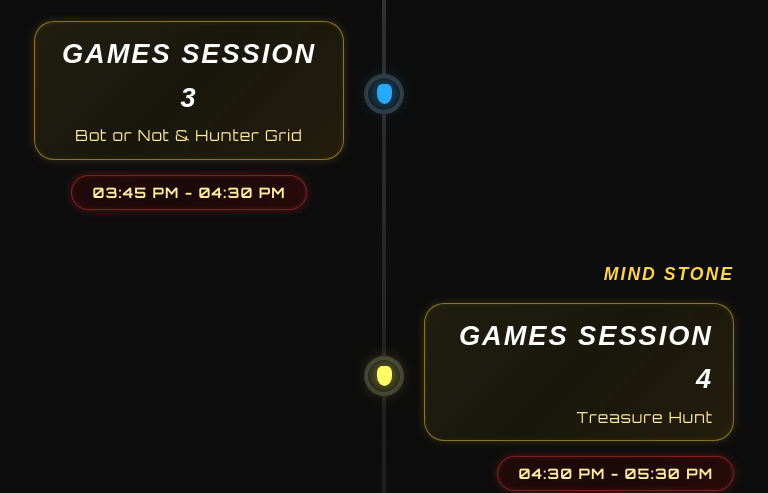
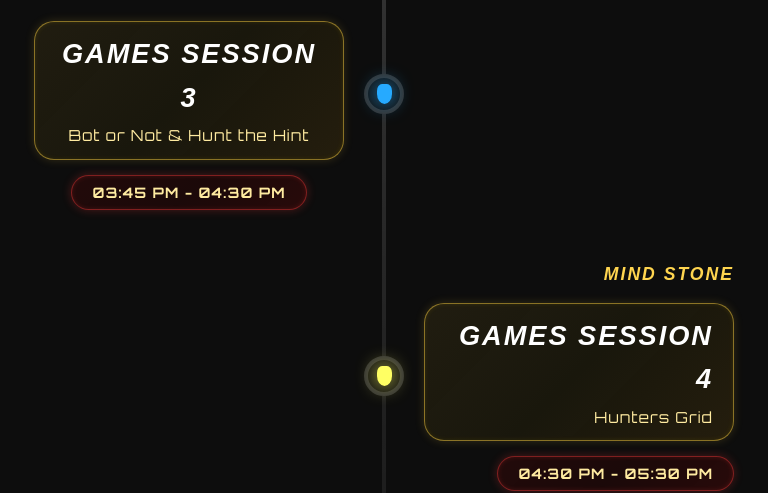
Before and after one commit to anitgt/AI-Odyssey-2026, a React (Vite) app in the folder AI-Odyssey_2026/: page / in a window 1280 px wide. Shown: the part 7865-8358 px from the top of the page, without its empty margins (256-1024 px from the left). Built offline with nearby package versions, Linux system fonts and the light colour scheme; a web font is replaced by a local one.

Commit message:
correction in games name

```diff
--- a/AI-Odyssey_2026/src/components/MainOverlay.jsx
+++ b/AI-Odyssey_2026/src/components/MainOverlay.jsx
@@ -417,8 +417,8 @@ const MainOverlay = () => {
                                 { name: "Power", color: "#8E24AA", event: <>Games session 1<br /><span className="game-subtext">Prompt Craft & Infinity IQ</span></>, time: "12:00 PM - 01:00 PM" },
                                 { name: "Time", color: "#43A047", event: "Lunch Break", time: "01:00 PM - 01:45 PM" },
                                 { name: "Soul", color: "#FB8C00", event: <>Games session 2<br /><span className="game-subtext" style={{ whiteSpace: 'nowrap' }}>Invento-mania: The Rise of AI & Escape Room</span></>, time: "01:45 PM - 03:45 PM" },
-                                { name: "Space", color: "#1E88E5", event: <>Games session 3<br /><span className="game-subtext">Bot or Not & Hunter Grid</span></>, time: "03:45 PM - 04:30 PM" },
-                                { name: "Mind", color: "#FFD54F", event: <>Games session 4<br /><span className="game-subtext">Treasure Hunt</span></>, time: "04:30 PM - 05:30 PM" },
+                                { name: "Space", color: "#1E88E5", event: <>Games session 3<br /><span className="game-subtext">Bot or Not & Hunt the Hint</span></>, time: "03:45 PM - 04:30 PM" },
+                                { name: "Mind", color: "#FFD54F", event: <>Games session 4<br /><span className="game-subtext">Hunters Grid</span></>, time: "04:30 PM - 05:30 PM" },
                                 { name: "Reality", color: "#E53935", event: "Prize Distribution & Closing Ceremony", time: "05:30 PM" }
                             ].map((stone, idx) => (
                                 <div className="timeline-item" key={idx}>
```
